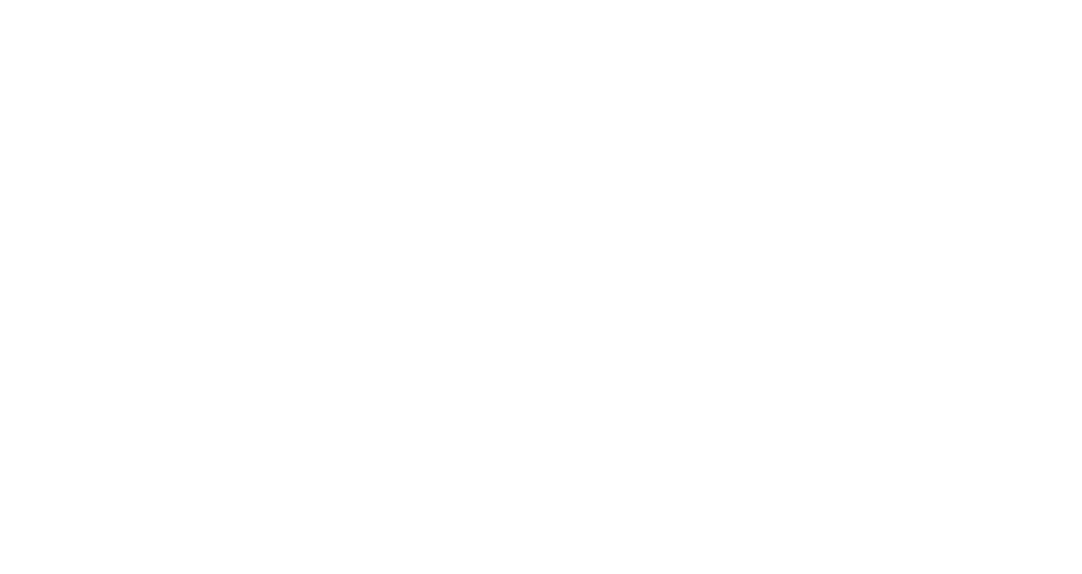
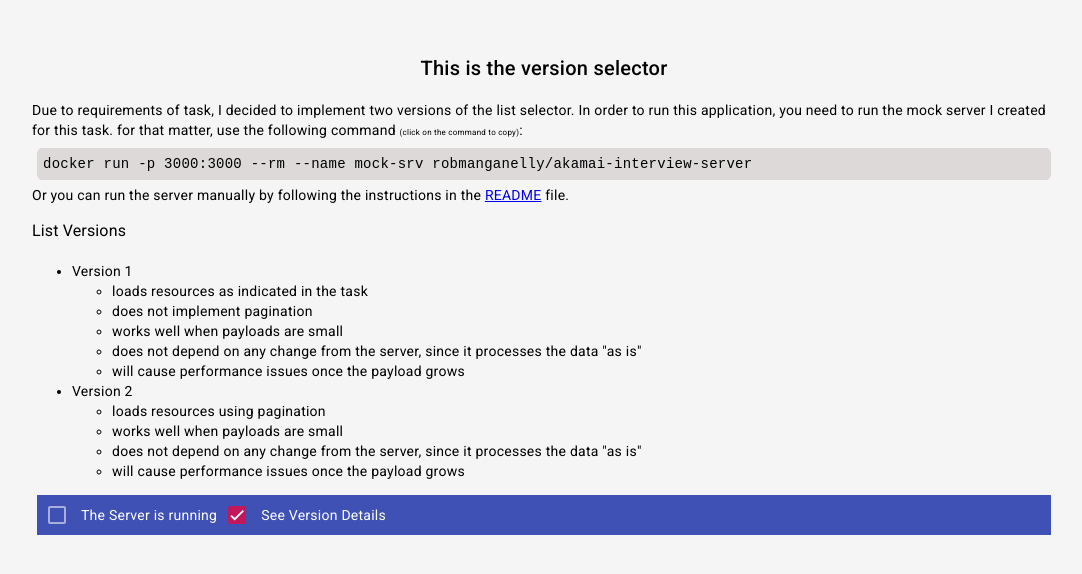
Before and after one commit to robmanganelly/job, an Angular app: page /main in a window 1280 px wide. Before the commit this address led to /. Shown: the part 104-678 px from the top of the page, without its empty margins (96-1178 px from the left). Built offline with nearby package versions, Linux system fonts and the light colour scheme.

Commit message:
adding ui for entry

```diff
--- /dev/null
+++ b/projects/interview/src/app/entry/entry.component.html
@@ -0,0 +1,55 @@
+<div class="container">
+  <div class="box">
+    <h2 class="title">This is the version selector</h2>
+    <div class="details">
+      <p *ngIf="!serverRequirement">
+        Due to requirements of task, I decided to implement two versions of the
+        list selector. In order to run this application, you need to run the mock server I created for this task.
+        for that matter, use the following command <small>(click on the command to copy)</small>:
+        <code (click)="cpCommand()">{{dockerCommand}}</code> Or you can run the server manually by following the instructions in the
+        <a href="https://github.com/robmanganelly/akamai-interview-server/blob/master/README.md">README</a> file.
+      </p>
+      <h3 *ngIf="versionHelp">List Versions</h3>
+      <ul *ngIf="versionHelp">
+        <li>
+          <span>Version 1</span>
+          <ul>
+            <li class="pro">loads resources as indicated in the task</li>
+            <li class="cons">does not implement pagination</li>
+            <li class="pro">works well when payloads are small</li>
+            <li class="pro">
+              does not depend on any change from the server, since it processes
+              the data "as is"
+            </li>
+            <li class="cons">
+              will cause performance issues once the payload grows
+            </li>
+          </ul>
+        </li>
+        <li>
+          <span>Version 2</span>
+          <ul>
+            <li class="pro">loads resources using pagination</li>
+            <li class="pro">works well when payloads are small</li>
+            <li class="pro">
+              does not depend on any change from the server, since it processes
+              the data "as is"
+            </li>
+            <li class="cons">
+              will cause performance issues once the payload grows
+            </li>
+          </ul>
+        </li>
+      </ul>
+      <div id="server-cb">
+        <mat-checkbox color="accent" [(ngModel)]="serverRequirement">The Server is running</mat-checkbox>
+        <mat-checkbox color="primary" [(ngModel)]="versionHelp">See Version Details</mat-checkbox>
+      </div>
+      <h2 *ngIf="serverRequirement">Once the server is up and running you can use and test one the following options</h2>
+        <nav class="actions" *ngIf="serverRequirement">
+          <a [routerLinkActive]="'activeLink'" ariaCurrentWhenActive="page" [routerLink]="['list1']">Use Version 1</a>
+          <a [routerLinkActive]="'activeLink'" ariaCurrentWhenActive="page" [routerLink]="['list2']">Use Version 2</a>
+        </nav>
+    </div>
+  </div>
+</div>
--- /dev/null
+++ b/projects/interview/src/app/entry/entry.component.scss
@@ -0,0 +1,46 @@
+.container{
+  width: 100vw;
+  height: 100vh;
+  display: flex;
+  align-items: center;
+  justify-content: center;
+  background-color: #f5f5f5;
+}
+
+small{
+  font-size: 8px;
+  font-weight: 400;
+}
+
+.box{
+  width: 80%;
+  height: 100%;
+  display: flex;
+  flex-direction: column;
+  justify-content: center;
+  align-items: center;
+}
+
+.activeLink{
+  color: #fff;
+  background-color: #3f51b5;
+}
+
+code{
+  display: block;
+  border : 1px solid #ddd9d9;
+  background-color: #ddd9d9;
+  margin: 5px;
+  padding: 5px;
+  border-radius: 5px;
+  cursor: pointer;
+}
+code:hover{
+    background-color: #e9eaf4;
+    color: #3f51b5;
+  }
+#server-cb{
+  margin: 5px;
+  color: black !important;
+  background-color: #3f51b5;
+}
--- /dev/null
+++ b/projects/interview/src/app/entry/entry.component.ts
@@ -0,0 +1,21 @@
+import { Component } from '@angular/core';
+import { Clipboard } from '@angular/cdk/clipboard';
+
+@Component({
+  selector: 'app-entry',
+  templateUrl: './entry.component.html',
+  styleUrls: ['./entry.component.scss']
+})
+export class EntryComponent {
+
+  dockerCommand = 'docker run -p 3000:3000 --rm --name mock-srv robmanganelly/akamai-interview-server'
+  serverRequirement = false;
+  versionHelp = true;
+
+  constructor(private cpb: Clipboard) { }
+
+  cpCommand(){
+    this.cpb.copy(this.dockerCommand);
+    alert('Command Copied to clipboard');
+  }
+}
--- a/projects/interview/src/app/list1/list1.component.ts
+++ b/projects/interview/src/app/list1/list1.component.ts
@@ -3,6 +3,7 @@
 import { MatInputModule } from '@angular/material/input';
 import { MatFormFieldModule } from '@angular/material/form-field';
 import { ApiService } from '../services/api.service';
+import { ApiServiceProvider } from '../services/di-tokens';
 // import { Api2Service } from '../services/api2.service';
 
 @Component({
@@ -11,7 +12,8 @@
   imports: [CommonModule, MatInputModule, MatFormFieldModule],
   templateUrl: './list1.component.html',
   styleUrls: ['./list1.component.scss'],
+  providers: [{ provide: 'API_VERSION', useValue: 'v1'},ApiServiceProvider ]
   })
 export class List1Component {
-  constructor(@Inject(ApiService)private apiService: ApiService) { }
+  constructor(private apiService: ApiService) { }
 }
--- a/projects/interview/src/app/services/di-tokens.ts
+++ b/projects/interview/src/app/services/di-tokens.ts
@@ -9,14 +9,14 @@
     return isDevMode() ? 'http://localhost:3000/' : 'https://api.example.com/';
   },
 });
-export const API_VERSION = new InjectionToken<string>('API_VERSION');
+export const API_VERSION = new InjectionToken<string>('api.version', { providedIn: 'root', factory: () => 'v2' });
 
 const apiSerViceFactory = (
   version: string,
   baseUrl: string,
   http: HttpClient
 ) => {
-  return version === 'v1'
+  return /*version === 'v1'*/ true
     ? new ApiService(version, baseUrl, http)
     : new Api2Service(version, baseUrl, http);
 };
```
Also changed, not shown: projects/interview/src/app/app-routing.module.ts (+5 -3 lines), projects/interview/src/app/app.module.ts (+12 -8 lines), 1 other file (tests, documents, lock files or other folders).
